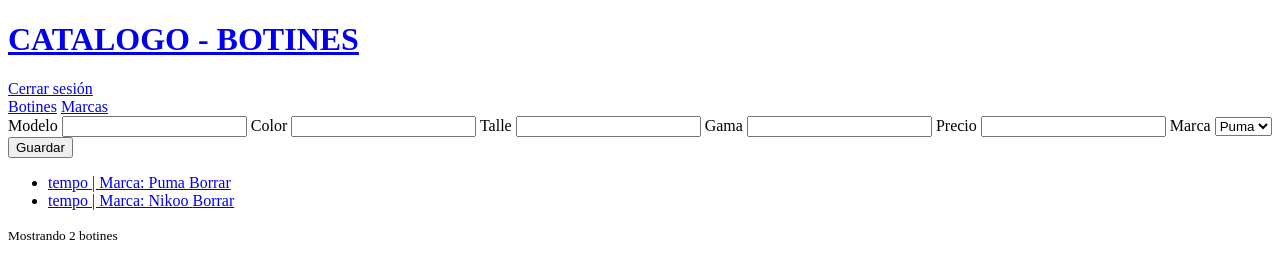
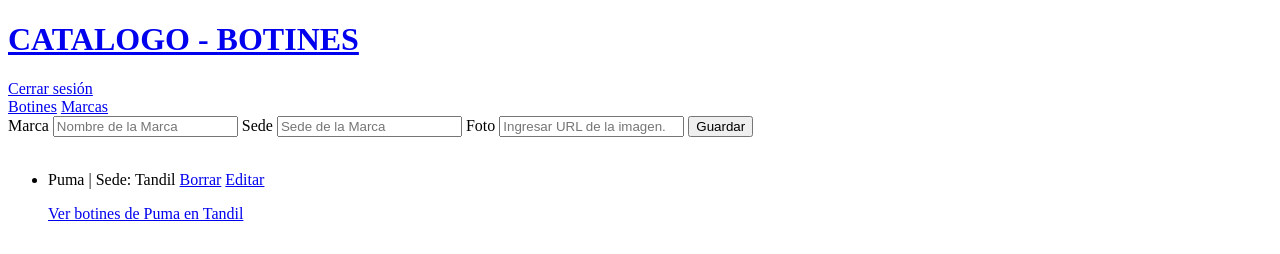
Before and after one commit to lucagoro/TPE-Web-Tomas-Luca, a PHP site: page / in a window 1280 px wide. Shown: the top 254 px of the page. Run offline with PHP 8.4, Linux system fonts and the light colour scheme; the visitor is signed in with stand-in values (Sample User, id 1); data comes from the database, SQL or seed files in the repository.

Commit message:
Ultimos detalles

```diff
--- a/app/controllers/AuthControl.php
+++ b/app/controllers/AuthControl.php
@@ -13,7 +13,7 @@ class AuthControl {
 
     function showLogin() {
         $this->view->showLogin(); // muestro el formulario de login
-    } // ver si va return
+    }
 
     function login() {
         $usuario = $_POST['usuario'];
@@ -35,7 +35,7 @@ class AuthControl {
 
             header("Location: " . BASE_URL);
         } else {
-            return $this->view->showLogin('Credenciales incorrectas!'); // ver los return
+            return $this->view->showLogin('Credenciales incorrectas!');
         }
 
     }
--- a/app/controllers/BotinControl.php
+++ b/app/controllers/BotinControl.php
@@ -28,8 +28,11 @@ class BotinControl {
 
     function showBotin($id) {
         $botin = $this->model->get($id);
+
         $marcas = $this->modelMarca->getAllMarcas();
-        $this->view->showBotin($botin, $marcas);
+        $marca = $this->modelMarca->getMarcaById($botin->id_marca);
+
+        $this->view->showBotin($botin, $marcas, $marca);
     }
 
     function addBotines() {
@@ -46,7 +49,7 @@ class BotinControl {
 
         $id = $this->model->insert($modelo, $color, $talle, $gama, $precio, $id_marca);
         if($id) {
-            header("Location: " . BASE_URL);
+            header("Location: " . BASE_URL . "botines");
         } else {
             return $this->view->showError('Error al insertar botin!');
         }
@@ -54,7 +57,7 @@ class BotinControl {
 
     function removeBotines($id) {
         $this->model->delete($id);
-        header("Location: " . BASE_URL);
+        header("Location: " . BASE_URL . "botines");
 
     }
 
--- a/app/views/BotinView.php
+++ b/app/views/BotinView.php
@@ -12,7 +12,7 @@ class BotinView {
         require "templates/lista_botines.phtml";
     }
 
-    function showBotin($botin, $marcas) {
+    function showBotin($botin, $marcas, $marca) {
         require "templates/botin_info.phtml";
         require "templates/editar_botin.phtml";
     }
--- a/cerrarSesion.php
+++ /dev/null
@@ -1,4 +0,0 @@
-<?php
-session_start();
-session_destroy();
-// header
--- a/router.php
+++ b/router.php
@@ -15,15 +15,13 @@ $res = new Response();
  if(!empty($_GET['action'])) {
     $action = $_GET['action'];
  } else {
-    $action = 'botines'; // cambiar a inicio cuando este
+    $action = 'marcas';
  }
 
  $params = explode('/', $action);
 
 
  switch($params[0]) {
-    //case 'inicio':
-    //aca seguro un metodo de tomi (lista de marcas)
     case 'marcas':
         sessionAuthMiddleware($res);
         $controller = new MarcasControl($res);
--- a/templates/botin_info.phtml
+++ b/templates/botin_info.phtml
@@ -3,7 +3,7 @@
 <div>
     <h2>Marca</h2>
     <div>
-        <?= $botin->id_marca ?>
+        <?= $marca->nombre ?>
     </div>
     <h2>Modelo</h2>
     <div>
--- a/templates/editar_botin.phtml
+++ b/templates/editar_botin.phtml
@@ -3,7 +3,7 @@
 <div>
         <h2>Editar botin</h2>
 
-        <form action='editBotin/<?= $botin->id_botin ?>' method='post'>   <!-- ver si va id o botinId -->
+        <form action='editBotin/<?= $botin->id_botin ?>' method='post'>
 
             <label for='marca'>Marca</label>
             <select required name="id_marca">
--- a/templates/header.phtml
+++ b/templates/header.phtml
@@ -14,7 +14,7 @@
 <body>
 
     <header>
-        <h1><a href="botines">CATALOGO - BOTINES</a></h1> <!-- CAMBIAR A INICIO DSPS EL HREF (COMO ESTE EN EL ROUTER) -->
+        <h1><a href="marcas">CATALOGO - BOTINES</a></h1>
         <?php if($this->usuario): ?>
             <div>
                 <a href="logout">Cerrar sesión</a>
--- a/templates/insertar_botines.phtml
+++ b/templates/insertar_botines.phtml
@@ -1,15 +1,15 @@
 <form action="insertar" method="POST">
 
     <label>Modelo</label>
-        <input required name="modelo" type="text"> <!-- ver los required -->
+        <input required name="modelo" type="text">
     <label>Color</label>
-        <input required name="color" type="text"> <!-- ver los required -->
+        <input required name="color" type="text">
     <label>Talle</label>
-        <input required name="talle" type="number"> <!-- ver los required -->
+        <input required name="talle" type="number">
     <label>Gama</label>
-        <input required name="gama" type="text"> <!-- ver los required -->
+        <input required name="gama" type="text">
     <label>Precio</label>
-        <input required name="precio" type="number"> <!-- ver los required -->
+        <input required name="precio" type="number">
     <label>Marca</label>
         <select required name="id_marca">
             <?php foreach($botinesConMarcas as $botin) { ?>
--- a/templates/insertar_marcas.phtml
+++ b/templates/insertar_marcas.phtml
@@ -1,9 +1,9 @@
 <form action="insertarMarca" method="POST">
 
     <label>Marca</label>
-        <input required name="nombre" type="text" placeholder="Nombre de la Marca"> <!-- ver los required -->
+        <input required name="nombre" type="text" placeholder="Nombre de la Marca">
     <label>Sede</label>
-        <input required name="sede" type="text" placeholder="Sede de la Marca"> <!-- ver los required -->
+        <input required name="sede" type="text" placeholder="Sede de la Marca">
     <label>Foto</label>
         <input name="foto" type="text" placeholder="Ingresar URL de la imagen.">
 
--- a/templates/lista_botines.phtml
+++ b/templates/lista_botines.phtml
@@ -1,6 +1,6 @@
 <?php
  require_once "templates/header.phtml";
- require_once "templates/insertar_botines.phtml"; // ver este
+ require_once "templates/insertar_botines.phtml";
  require_once "app/models/BotinModel.php";
  ?>
 
@@ -8,7 +8,7 @@
     <?php foreach($botinesConMarcas as $botin) {?>
         <li>
             <a href="botin/<?= $botin->id_botin?>"> <?= $botin->modelo ?> | Marca: <?=($botin->nombre_marca)?> </a>
-            <a href="eliminar/<?= $botin->id_botin?>" type="button">Borrar</a>  <!-- ver si va id o botinId (revisar este tipo de cosas)-->
+            <a href="eliminar/<?= $botin->id_botin?>" type="button">Borrar</a>
         </li>
     <?php  }?>
 </ul>
```
